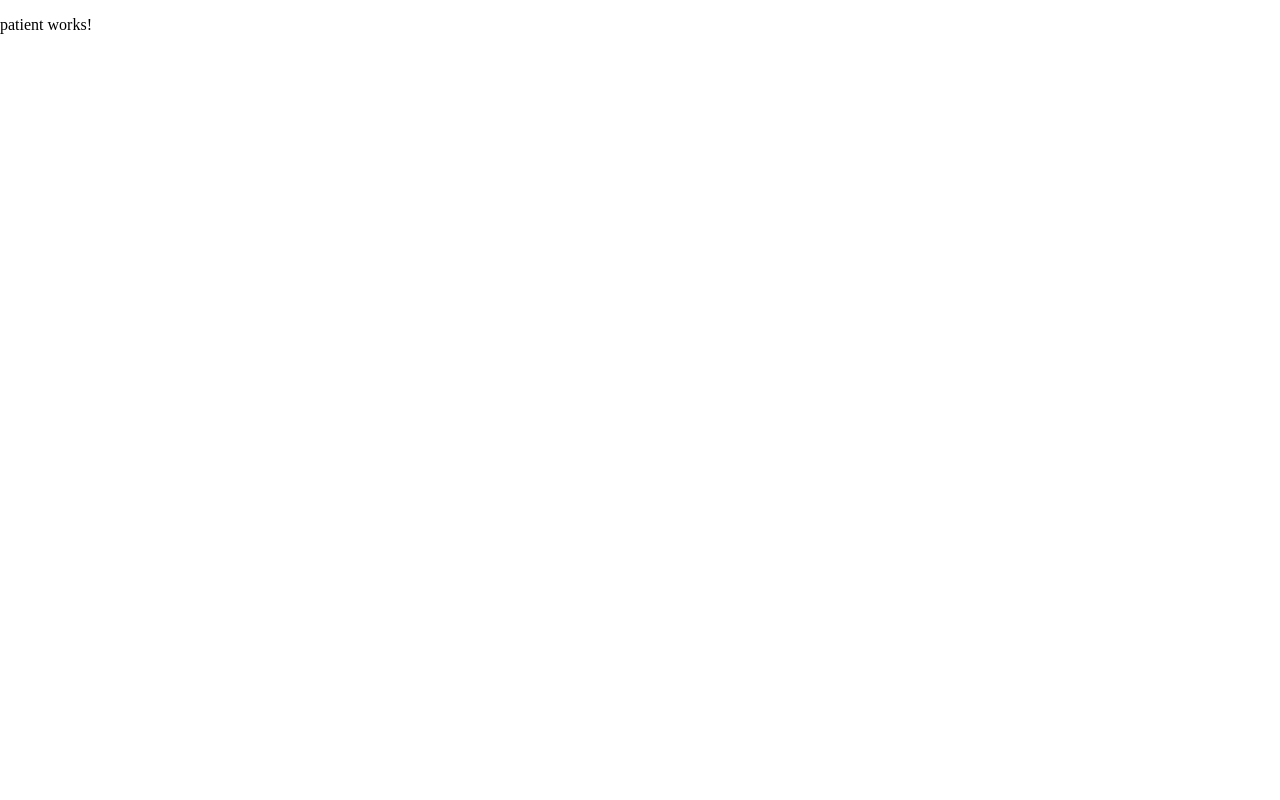
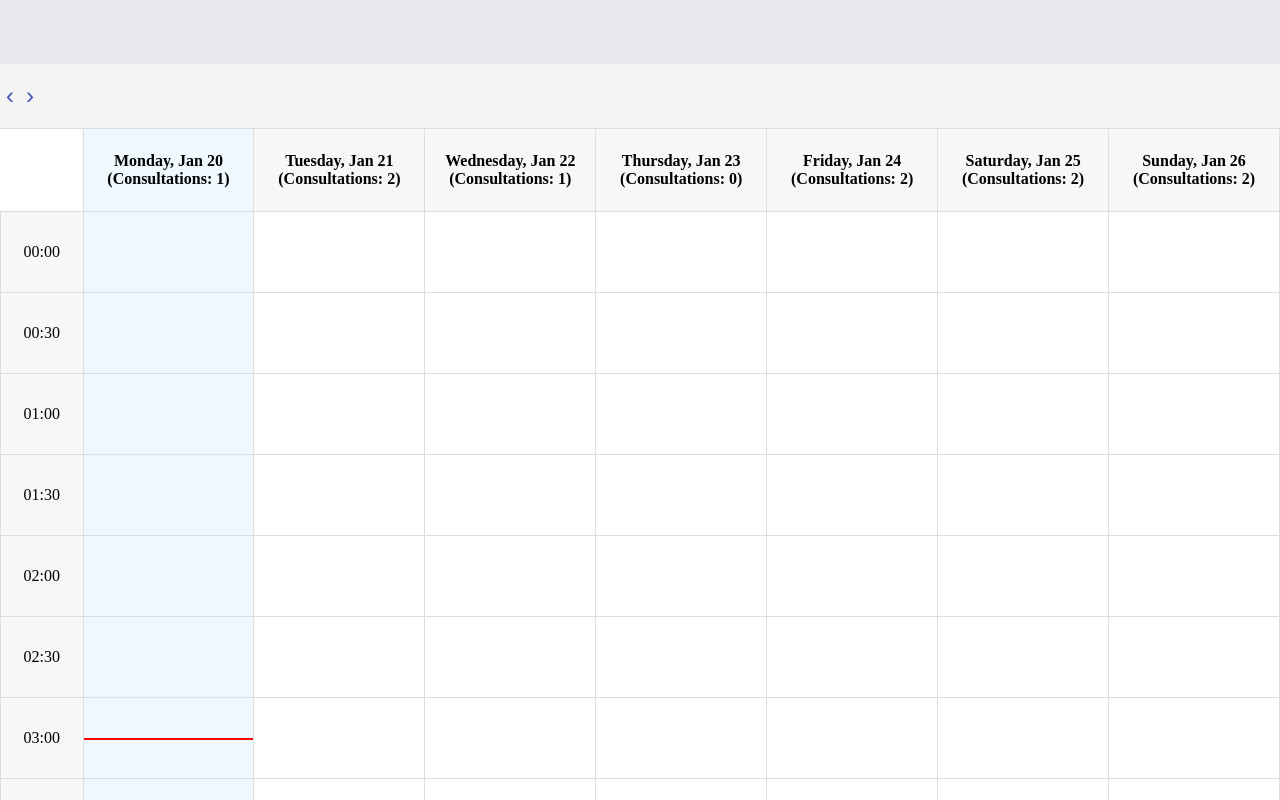
Before and after one commit to ZioloPan/MediSchedulerApp, an Angular app: page /patient in a window 1280 px wide. Built offline with nearby package versions, Linux system fonts and the light colour scheme; data requests are answered from the project's data file.

Commit message:
added patient component

```diff
--- a/src/app/components/calendar/calendar.component.ts
+++ b/src/app/components/calendar/calendar.component.ts
@@ -34,12 +34,15 @@ export class CalendarComponent implements OnInit, OnDestroy {
   @Input() appointments: Appointment[] = []; // Właściwość do odbierania wizyt
   @Input() availabilities: Availability[] = [];
   @Input() absences: Absence[] = [];
+  @Input() viewMode: 'doctor' | 'patient' = 'doctor'; // Domyślny tryb
 
   ngOnInit(): void {
     this.timeSlots = this.generateTimeSlots();
     this.initializeWeek();
     this.updateCurrentTime(); // Ustaw aktualny czas
     this.timeUpdater = setInterval(() => this.updateCurrentTime(), 60000); // Aktualizacja co minutę
+
+    console.log("MODE", this.viewMode)
   }
 
   ngOnDestroy(): void {
--- a/src/app/components/doctor/doctor.component.css
+++ b/src/app/components/doctor/doctor.component.css
@@ -7,7 +7,7 @@
     align-items: center;
     padding: 0 16px;
     box-shadow: 0 2px 4px rgba(0, 0, 0, 0.1);
-  }
+}
 
 /* toolbar buttons */
 .buttons {
@@ -21,4 +21,4 @@
     width: 100%;
     display: flex;
     flex-direction: column; /* Układ pionowy */
-  }
+}
--- a/src/app/components/doctor/doctor.component.html
+++ b/src/app/components/doctor/doctor.component.html
@@ -8,6 +8,7 @@
   <app-calendar
     [appointments]="appointments"
     [availabilities]="availabilities"
-    [absences]="absences">
+    [absences]="absences"
+    [viewMode]="'doctor'">
   </app-calendar>
 </div>
--- a/src/app/components/patient/patient.component.css
+++ b/src/app/components/patient/patient.component.css
@@ -0,0 +1,24 @@
+/* toolbar */
+.toolbar {
+    height: 64px;
+    width: 100%;
+    background-color: #e7e8ee;
+    display: flex;
+    align-items: center;
+    padding: 0 16px;
+    box-shadow: 0 2px 4px rgba(0, 0, 0, 0.1);
+}
+
+/* toolbar buttons */
+.buttons {
+    display: flex;
+    gap: 8px;
+}
+
+/* calendar */
+.calendar-container {
+    height: calc(100vh - 64px); /* Pełna wysokość widoku pomniejszona o toolbar */
+    width: 100%;
+    display: flex;
+    flex-direction: column; /* Układ pionowy */
+}
--- a/src/app/components/patient/patient.component.html
+++ b/src/app/components/patient/patient.component.html
@@ -1 +1,10 @@
-<p>patient works!</p>
+<div class="toolbar">
+</div>
+<div class="calendar-container">
+    <app-calendar
+        [appointments]="appointments"
+        [availabilities]="availabilities"
+        [absences]="absences"
+        [viewMode]="'patient'">
+  </app-calendar>
+</div>
--- a/src/app/components/patient/patient.component.ts
+++ b/src/app/components/patient/patient.component.ts
@@ -1,11 +1,67 @@
-import { Component } from '@angular/core';
+import { Component, OnInit } from '@angular/core';
+import { CommonModule } from '@angular/common';
+import { MatButtonModule } from '@angular/material/button';
+import { CalendarComponent } from '../calendar/calendar.component';
+import { MatDialog, MatDialogModule } from '@angular/material/dialog';
+
+import { Appointment } from '../../model/Appointment';
+import { Availability } from '../../model/Availability';
+import { Absence } from '../../model/Absence';
+import { AppointmentService } from '../../service/appointment.service';
+import { AvailabilityService } from '../../service/availability.service';
+import { AbsenceService } from '../../service/absence.service';
 
 @Component({
+  standalone: true,
   selector: 'app-patient',
-  imports: [],
+  imports: [
+    CommonModule,
+    MatButtonModule,
+    CalendarComponent,
+    MatDialogModule
+  ],
   templateUrl: './patient.component.html',
   styleUrl: './patient.component.css'
 })
-export class PatientComponent {
+export class PatientComponent implements OnInit {
+  appointments: Appointment[] = [];
+  availabilities: Availability[] = [];
+  absences: Absence[] = [];
 
+  constructor(
+    private appointmentService: AppointmentService,
+    private availabilityService: AvailabilityService,
+    private absenceService: AbsenceService,
+    private dialog: MatDialog
+  ) {}
+
+
+  ngOnInit(): void {
+    this.getAllAppointments();
+    this.getAllAvailabilities();
+    this.getAllAbsences();
+  }
+
+  // Pobranie wszystkich wizyt
+  getAllAppointments(): void {
+    this.appointmentService.getAll().subscribe(data => {
+      this.appointments = data;
+      console.log('Appointments:', this.appointments);
+    });
+  }
+
+  // Pobranie wszystkich dostępności
+  getAllAvailabilities(): void {
+    this.availabilityService.getAll().subscribe(data => {
+      this.availabilities = data;
+      console.log('Availabilities:', this.availabilities);
+    });
+  }
+
+  getAllAbsences(): void {
+    this.absenceService.getAll().subscribe(data => {
+      this.absences = data;
+      console.log('Absences:', this.absences);
+    });
+  }
 }
```
